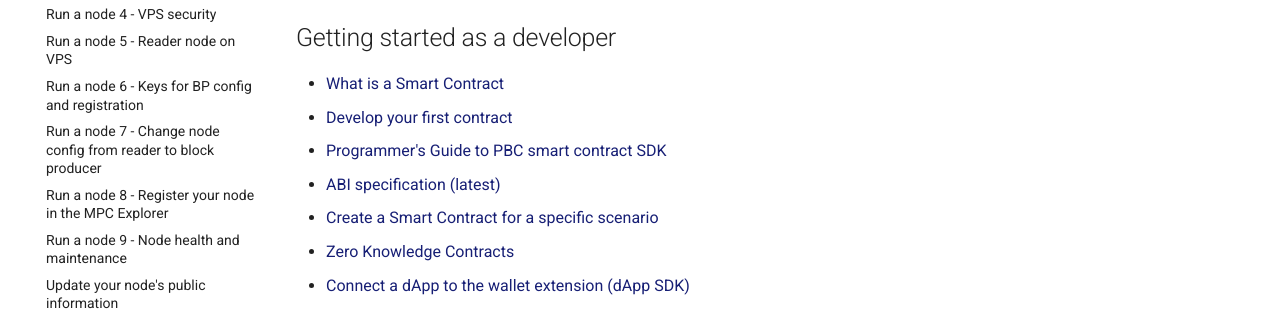
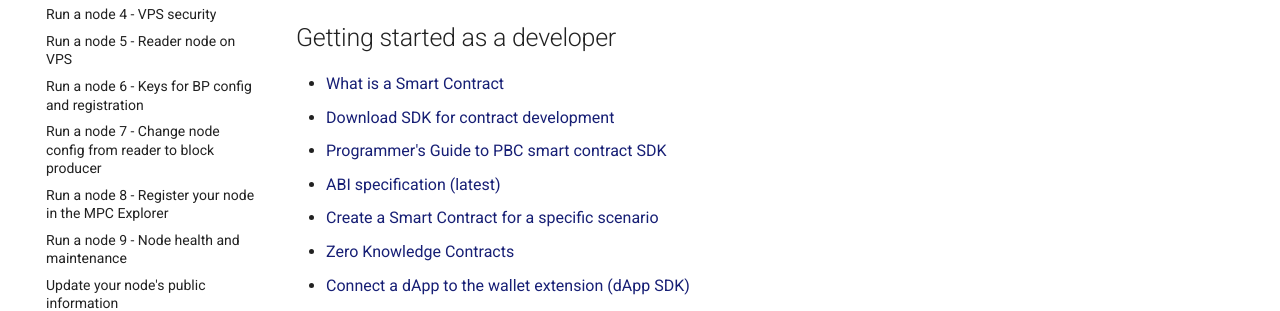
Before and after one commit to 0xSero/partisia-docs, an MkDocs documentation site: the page built from docs/index.md, in a window 1280 px wide. Shown: the part 460-771 px from the top of the page. Built offline with MkDocs 1.6.1 and Material for MkDocs 9.7.7, drawn with Linux system fonts in a browser that asks for light colours; a script that is not in the unit is left out.

Commit message:
index page missing link

```diff
--- a/docs/index.md
+++ b/docs/index.md
@@ -13,7 +13,7 @@
 
 ## Getting started as a developer
 - [What is a Smart Contract](contract-development.md)
-- [Develop your first contract](token-contract.md)
+- [Download SDK for contract development](download-sdk.md)
 - [Programmer's Guide to PBC smart contract SDK](programmers_guide.md)
 - [ABI specification (latest)](abiv_latest.md)
 - [Create a Smart Contract for a specific scenario](voting-contract.md)
```
